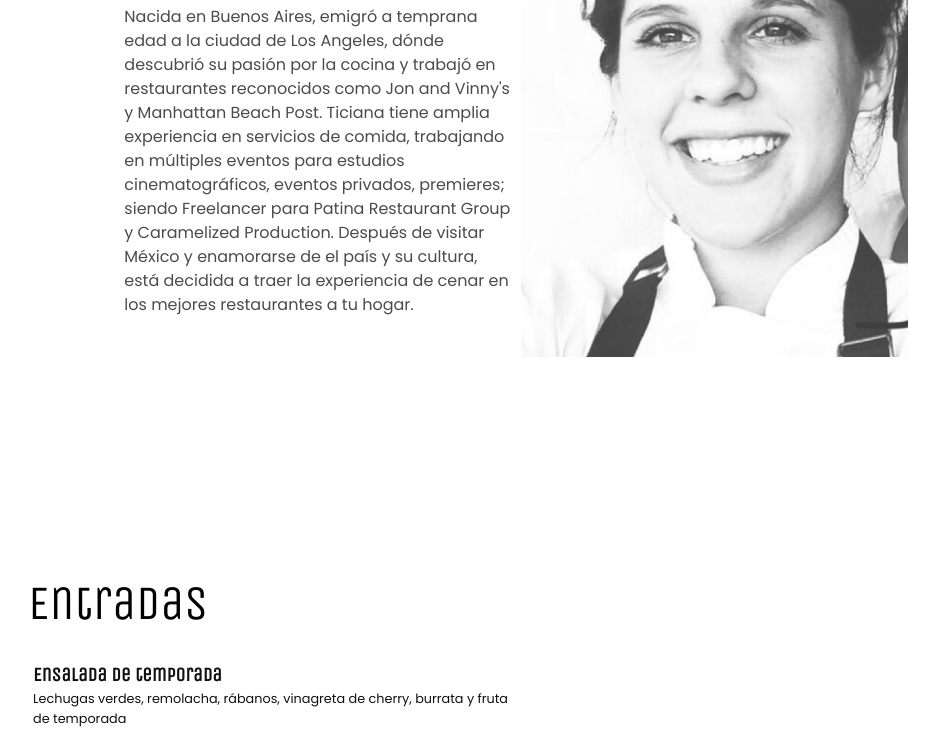
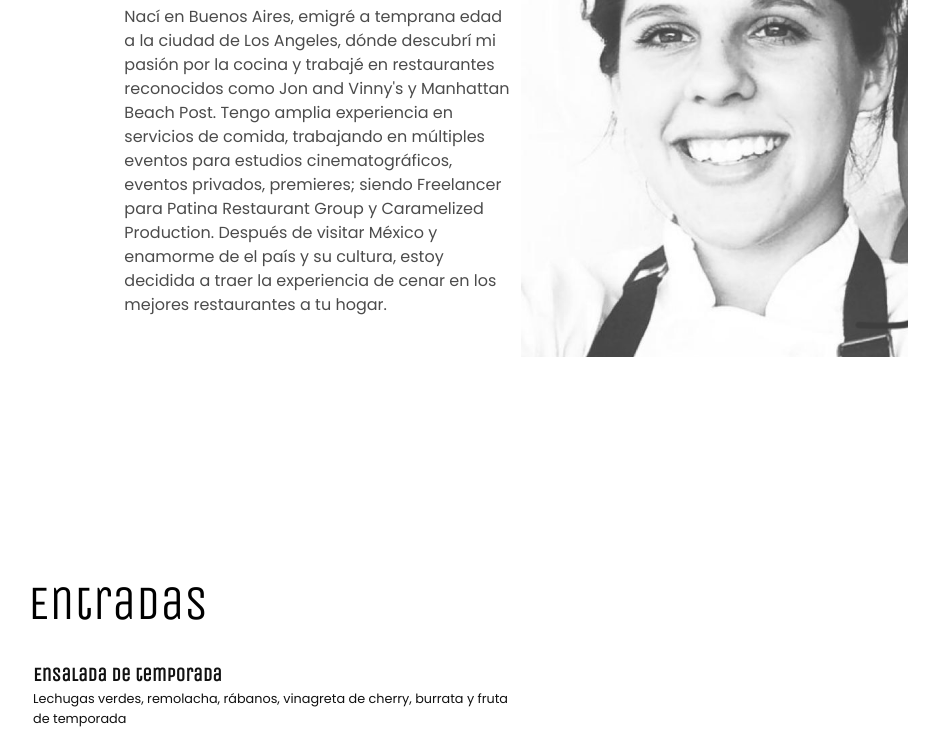
Before and after one commit to reneloperena/ticiana, a website: page index.html in a window 1280 px wide. Shown: the part 1068-1817 px from the top of the page, without its empty margins (124-1063 px from the left). Drawn offline with nearby package versions, Linux system fonts and the light colour scheme.

Commit message:
Change bio to first person

```diff
--- a/index.html
+++ b/index.html
@@ -52,7 +52,7 @@
             <div class='about centralize'>
               <h2>Chef</h2>
               <h3>Ticiana</h3>
-              <p>Nacida en Buenos Aires, emigró a temprana edad a la ciudad de Los Angeles, dónde descubrió su pasión por la cocina y trabajó en restaurantes reconocidos como Jon and Vinny's y Manhattan Beach Post. Ticiana tiene amplia experiencia en servicios de comida, trabajando en múltiples eventos para estudios cinematográficos, eventos privados, premieres; siendo Freelancer para Patina Restaurant Group y Caramelized Production. Después de visitar México y enamorarse de el país y su cultura, está decidida a traer la experiencia de cenar en los mejores restaurantes a tu hogar.</p>
+              <p>Nací en Buenos Aires, emigré a temprana edad a la ciudad de Los Angeles, dónde descubrí mi pasión por la cocina y trabajé en restaurantes reconocidos como Jon and Vinny's y Manhattan Beach Post. Tengo amplia experiencia en servicios de comida, trabajando en múltiples eventos para estudios cinematográficos, eventos privados, premieres; siendo Freelancer para Patina Restaurant Group y Caramelized Production. Después de visitar México y enamorme de el país y su cultura, estoy decidida a traer la experiencia de cenar en los mejores restaurantes a tu hogar.</p>
             </div>
           </div>
           <div class="col col-md-6 col-lg-4">
```
